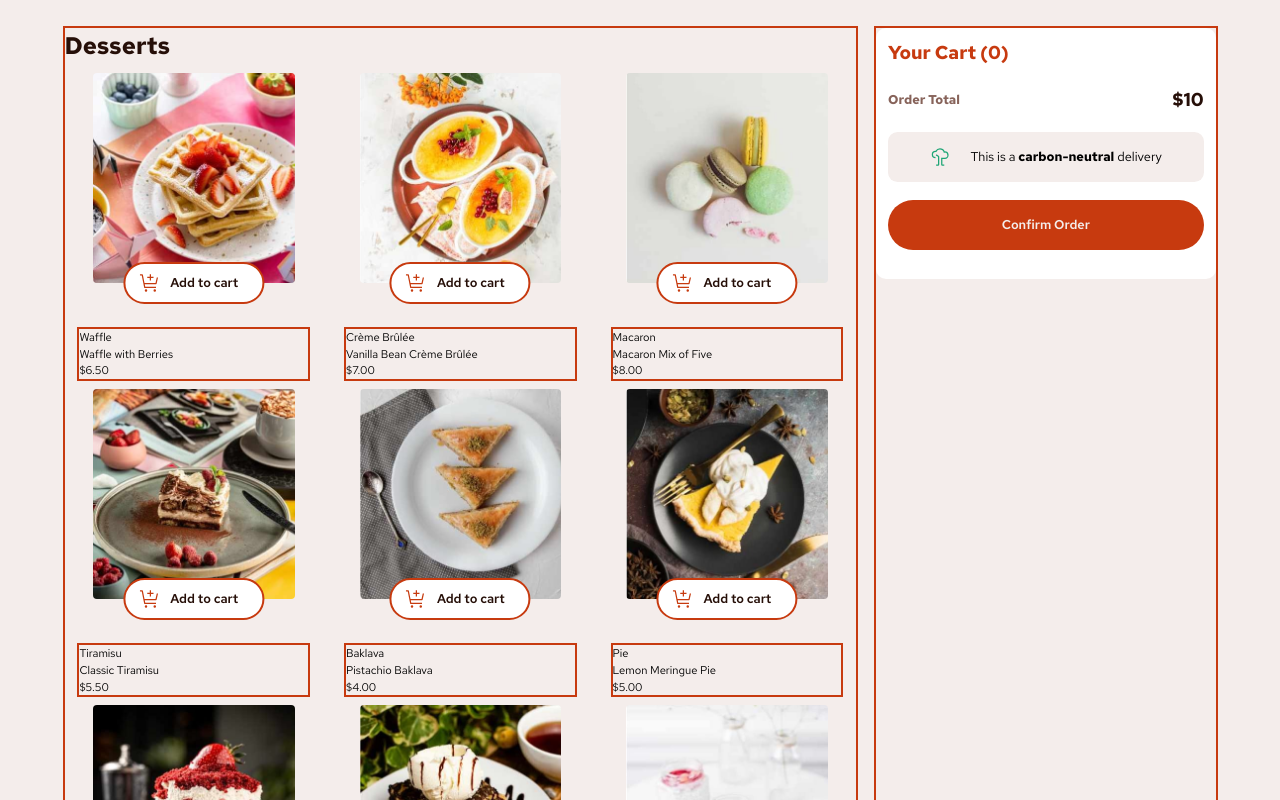
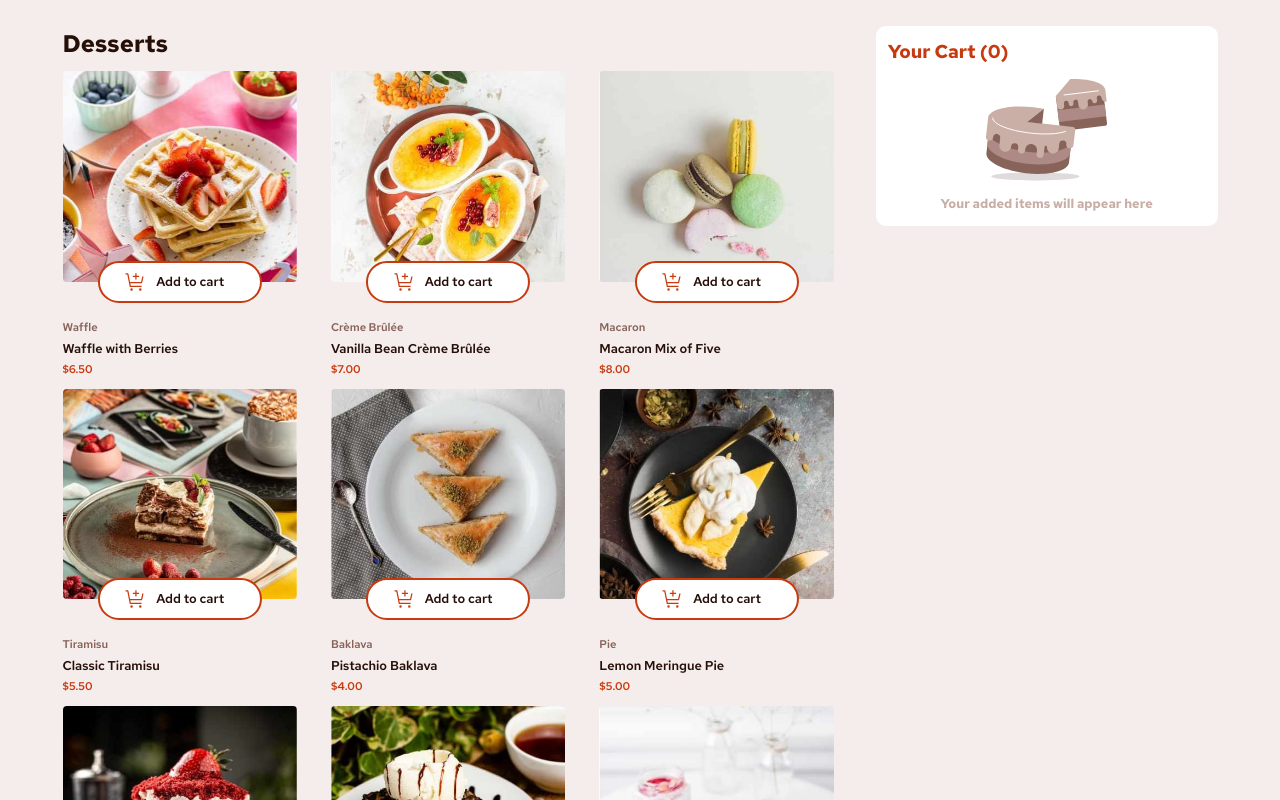
Before and after one commit to nonso01/16-fem-soln, a Vue app: page / in a window 1280 px wide. Shown: the top 800 px of the page. Built offline with nearby package versions, Linux system fonts and the light colour scheme.

Commit message:
working on order

```diff
--- a/src/App.vue
+++ b/src/App.vue
@@ -6,7 +6,7 @@ import Dessert from "./components/Dessert.vue";
 const log = console.log;
 const quantities = ref({});
 const isQuantityVisible = ref({});
-const notEmpty = ref(!false);
+const notEmpty = ref(false);
 const orderData = ref({});
 
 function handleMinus(name, price) {
@@ -20,20 +20,19 @@ function handleMinus(name, price) {
     ? (isQuantityVisible.value[name] = false)
     : void 0;
 
-  // log(quantities.value);
+  let test = processOreder(name, price);
+  // log(test);
+  handleIsNotEmpty();
+}
 
-  let test = processOreder(name, price);
-  log(test);
-}
 function handlePlus(name, price) {
   if (!isQuantityVisible.value[name]) return;
   // Don't increment if not visible
   quantities.value[name] = (quantities.value[name] || 0) + 1;
 
-  // log(quantities.value);
-
   let test = processOreder(name, price);
-  log(test);
+  // log(test);
+  handleIsNotEmpty();
 }
 
 function handleIsQuantityVisible(name) {
@@ -57,11 +56,17 @@ function processOreder(name, price) {
 
   return orderData.value;
 }
+
+function handleIsNotEmpty() {
+  Object.entries(orderData.value).length === 0
+    ? (notEmpty.value = false)
+    : (notEmpty.value = true);
+}
 </script>
 
 <template>
   <div class="flex container">
-    <div class="A bd">
+    <div class="A">
       <Dessert
         :quantities="quantities"
         :handle-minus="handleMinus"
@@ -70,7 +75,7 @@ function processOreder(name, price) {
         :is-quantity-visible="isQuantityVisible"
       />
     </div>
-    <div class="B bd">
+    <div class="B">
       <Order :not-empty="notEmpty" />
     </div>
   </div>
--- a/src/components/Dessert.vue
+++ b/src/components/Dessert.vue
@@ -14,7 +14,6 @@ const log = console.log;
 
 const data = ref(null);
 
-
 onMounted(() => {
   fetch("./data.json")
     .then((res) => res.json())
@@ -30,7 +29,7 @@ onMounted(() => {
     <h2 class="rose-900">Desserts</h2>
     <div class="cover">
       <div
-        class="items flex col center btw"
+        class="items flex col btw"
         v-for="{ category, image, name, price } in data"
         :key="category"
       >
@@ -69,10 +68,10 @@ onMounted(() => {
             </div>
           </div>
         </div>
-        <div class="details bd">
-          <p>{{ category }}</p>
-          <p>{{ name }}</p>
-          <p>${{ price.toFixed(2) }}</p>
+        <div class="details flex even">
+          <p class="cat">{{ category }}</p>
+          <p class="name">{{ name }}</p>
+          <p class="price">${{ price.toFixed(2) }}</p>
         </div>
       </div>
     </div>
@@ -87,10 +86,25 @@ img {
   height: 100%;
 
   .details {
-    width: 90%;
+    /* border-color: red; */
+    height: 21%;
+    flex-direction: column;
+    font-weight: 600;
+    /* width: 90%; */
 
     p {
       font-size: 0.7rem;
+    }
+
+    .cat {
+      color: var(--rose-500);
+    }
+    .name {
+      color: var(--rose-900);
+      font-size: 0.8rem;
+    }
+    .price {
+      color: var(--red);
     }
   }
 
@@ -108,10 +122,11 @@ img {
 
     .content {
       position: relative;
-      width: 78%;
+      width: 90%;
       height: 68%;
       background-image: var(--bg);
       background-size: cover;
+      background-repeat: no-repeat;
       border-radius: 0.25rem;
     }
   }
@@ -125,7 +140,6 @@ img {
     height: 20%;
     border-radius: 1.5rem;
     background-color: white;
-
 
     span {
       margin-inline: 0.625rem;
```
